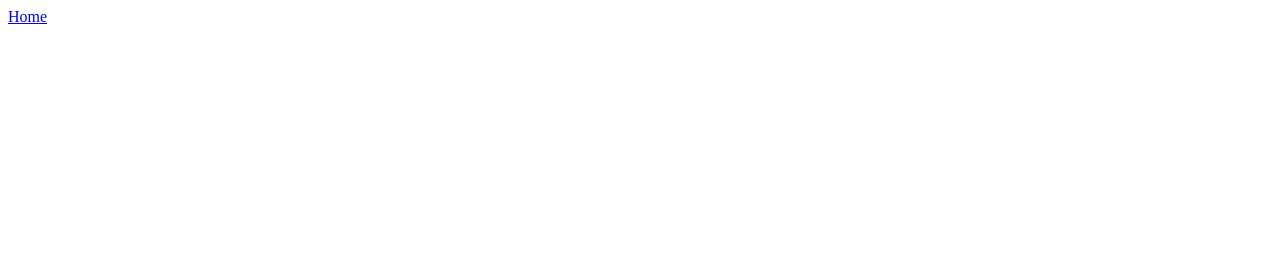
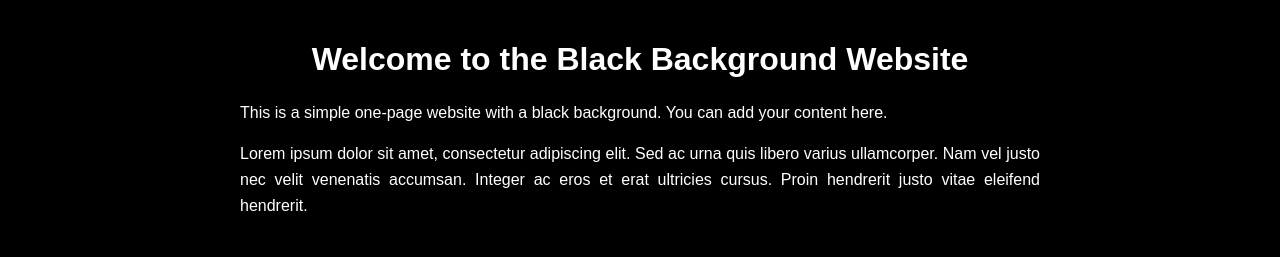
Before and after one commit to alekstoes/alekstoes.github.io, a plain HTML site: page index.html in a window 1280 px wide. Drawn offline with Linux system fonts and the light colour scheme.

Commit message:
webstie1

```diff
--- a/index.css
+++ /dev/null
@@ -1 +0,0 @@
-body {background-color: black;}
--- a/index.html
+++ b/index.html
@@ -1,8 +1,43 @@
 <!DOCTYPE html>
-<html>
-    <body>
-        <div class="topnav">
-            <a class="active" href="#home">Home</a>
-          </div>
-    </body>
+<html lang="en">
+<head>
+    <meta charset="UTF-8">
+    <meta name="viewport" content="width=device-width, initial-scale=1.0">
+    <title>Black Background Website</title>
+    <style>
+        body {
+            background-color: black;
+            color: white;
+            font-family: Arial, sans-serif;
+            margin: 0;
+            padding: 0;
+            box-sizing: border-box;
+        }
+
+        .container {
+            max-width: 800px;
+            margin: 0 auto;
+            padding: 20px;
+        }
+
+        h1 {
+            text-align: center;
+        }
+
+        p {
+            text-align: justify;
+            line-height: 1.6;
+        }
+    </style>
+</head>
+<body>
+
+    <div class="container">
+        <h1>Welcome to the Black Background Website</h1>
+        <p>This is a simple one-page website with a black background. You can add your content here.</p>
+        <p>Lorem ipsum dolor sit amet, consectetur adipiscing elit. Sed ac urna quis libero varius ullamcorper. Nam vel justo nec velit venenatis accumsan. Integer ac eros et erat ultricies cursus. Proin hendrerit justo vitae eleifend hendrerit.</p>
+        <!-- Add more content as needed -->
+    </div>
+
+</body>
 </html>
```
Also changed, not shown: 1 other file.
